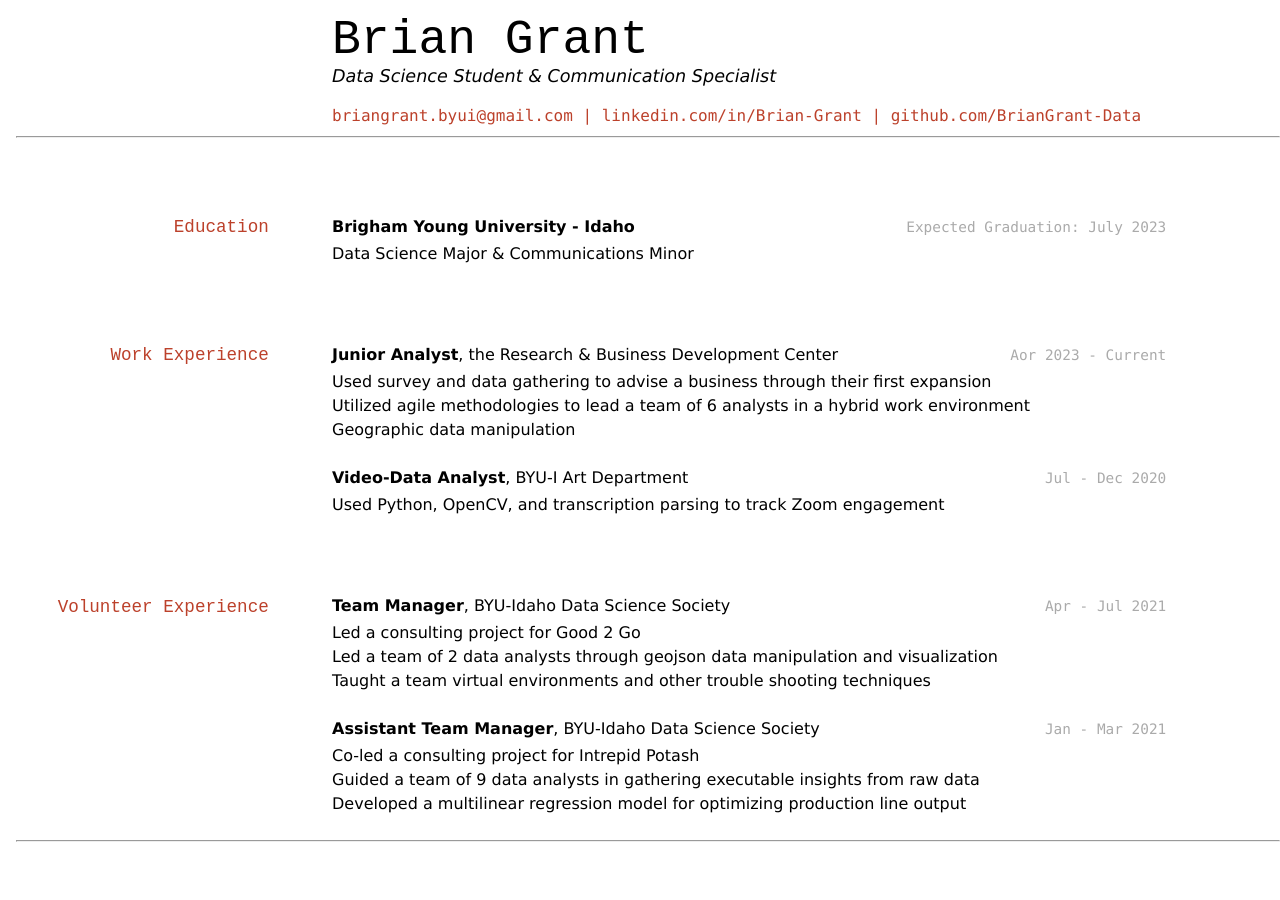
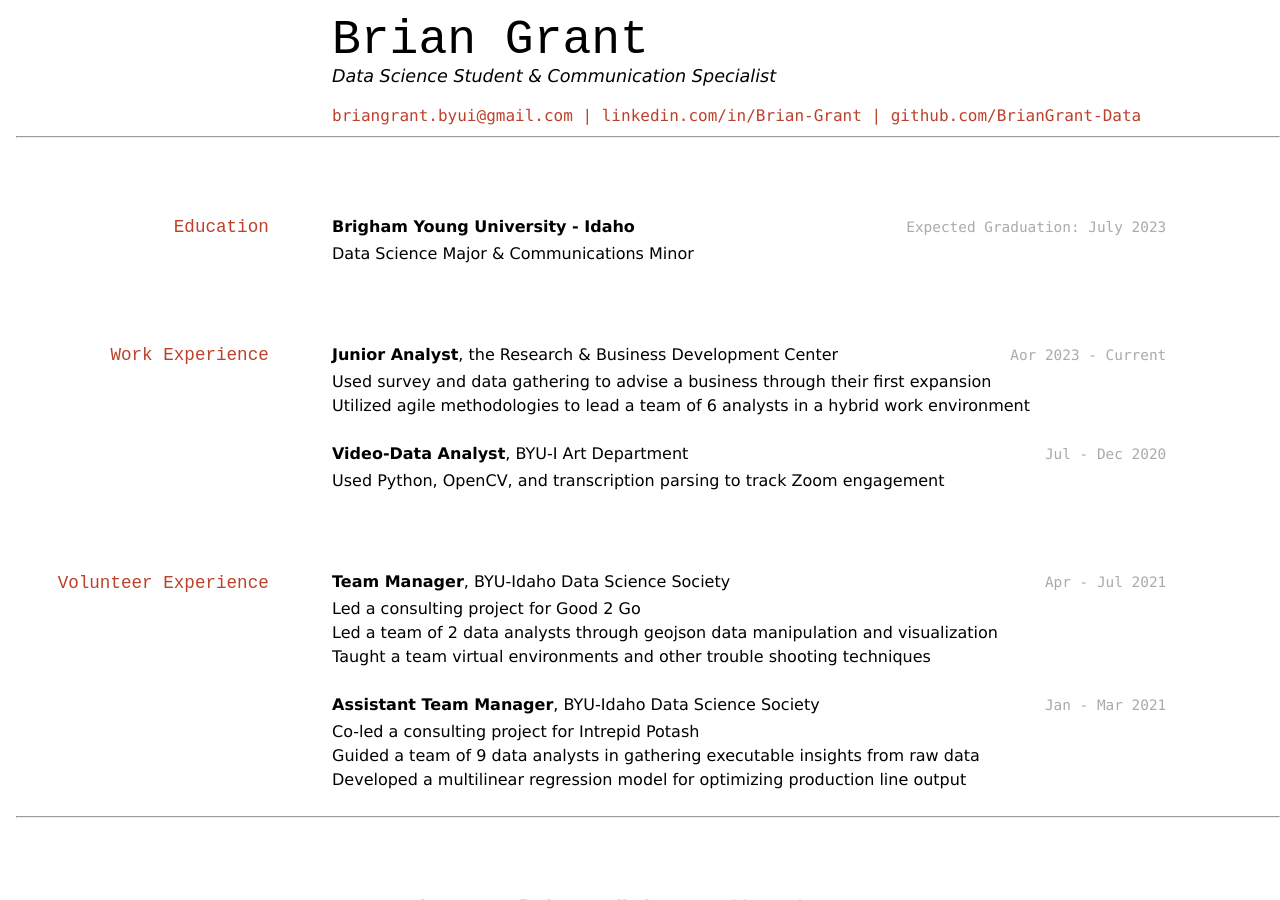
Before and after one commit to BrianGrant-Data/Resume, a Jekyll site: the page built from docs/index_master.md, in a window 1280 px wide and 900 px high. Built offline with Jekyll 4.4.1, drawn with Linux system fonts in a browser that asks for light colours.

Commit message:
removed incomplete sentence

```diff
--- a/docs/index_master.md
+++ b/docs/index_master.md
@@ -28,7 +28,6 @@ __Brigham Young University - Idaho__
 __Junior Analyst__, the Research & Business Development Center
 - Used survey and data gathering to advise a business through their first expansion
 - Utilized agile methodologies to lead a team of 6 analysts in a hybrid work environment
-- Geographic data manipulation
 
 `Jul - Dec 2020`
 __Video-Data Analyst__, BYU-I Art Department
```
